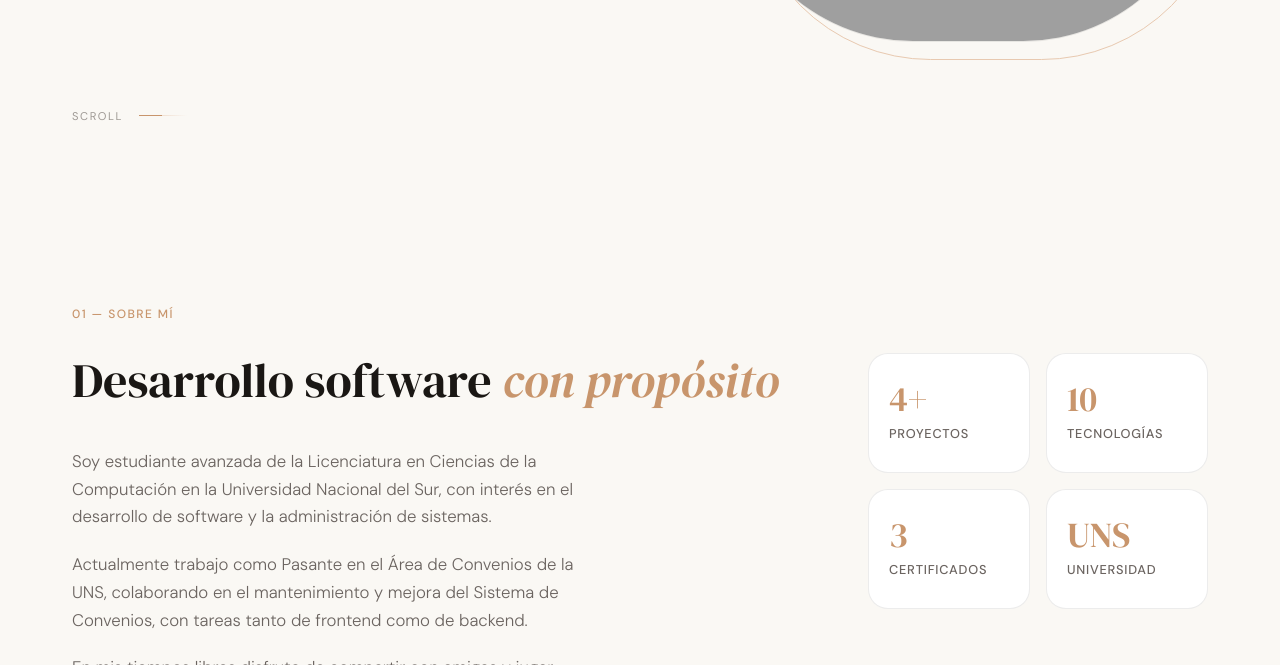
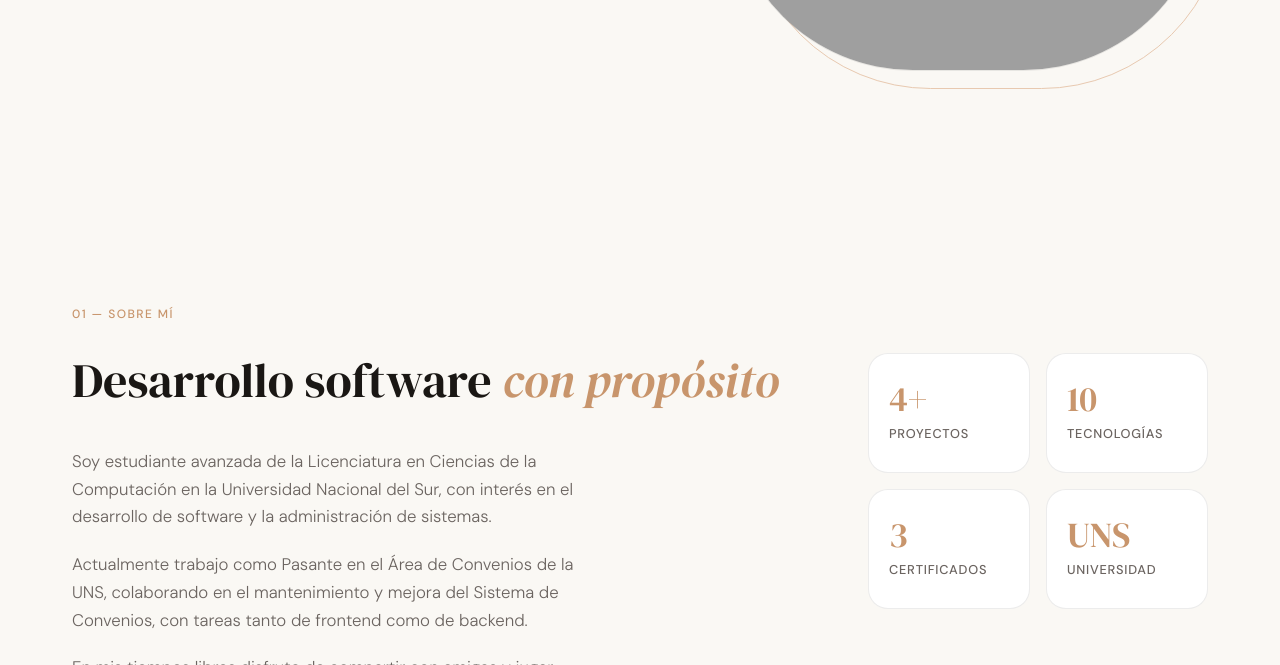
Before and after one commit to degiusticamila/degiusticamila.github.io, a plain HTML site: page index.html in a window 1280 px wide. Shown: the part 635-1300 px from the top of the page. Drawn offline with Linux system fonts and the light colour scheme; grey boxes are pictures that could not be loaded.

Commit message:
sacar scroll

```diff
--- a/index.html
+++ b/index.html
@@ -76,10 +76,11 @@
         </div>
         <div class="hero-image-deco"></div>
     </div>
-    <div class="scroll-indicator">
+    <!--<div class="scroll-indicator">
         <span>scroll</span>
         <div class="scroll-line"></div>
     </div>
+-->
 </section>
 
 <!-- ABOUT -->
```
